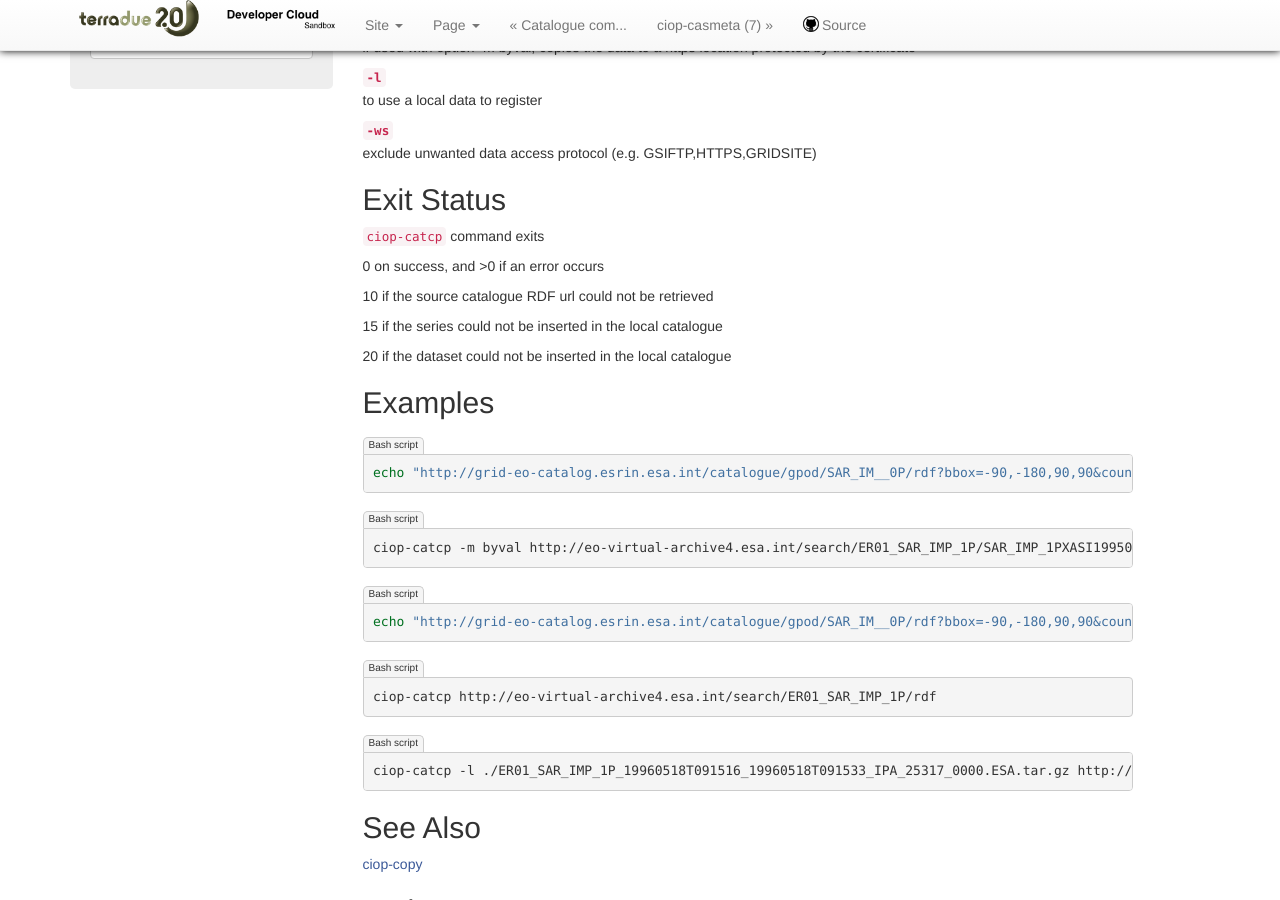
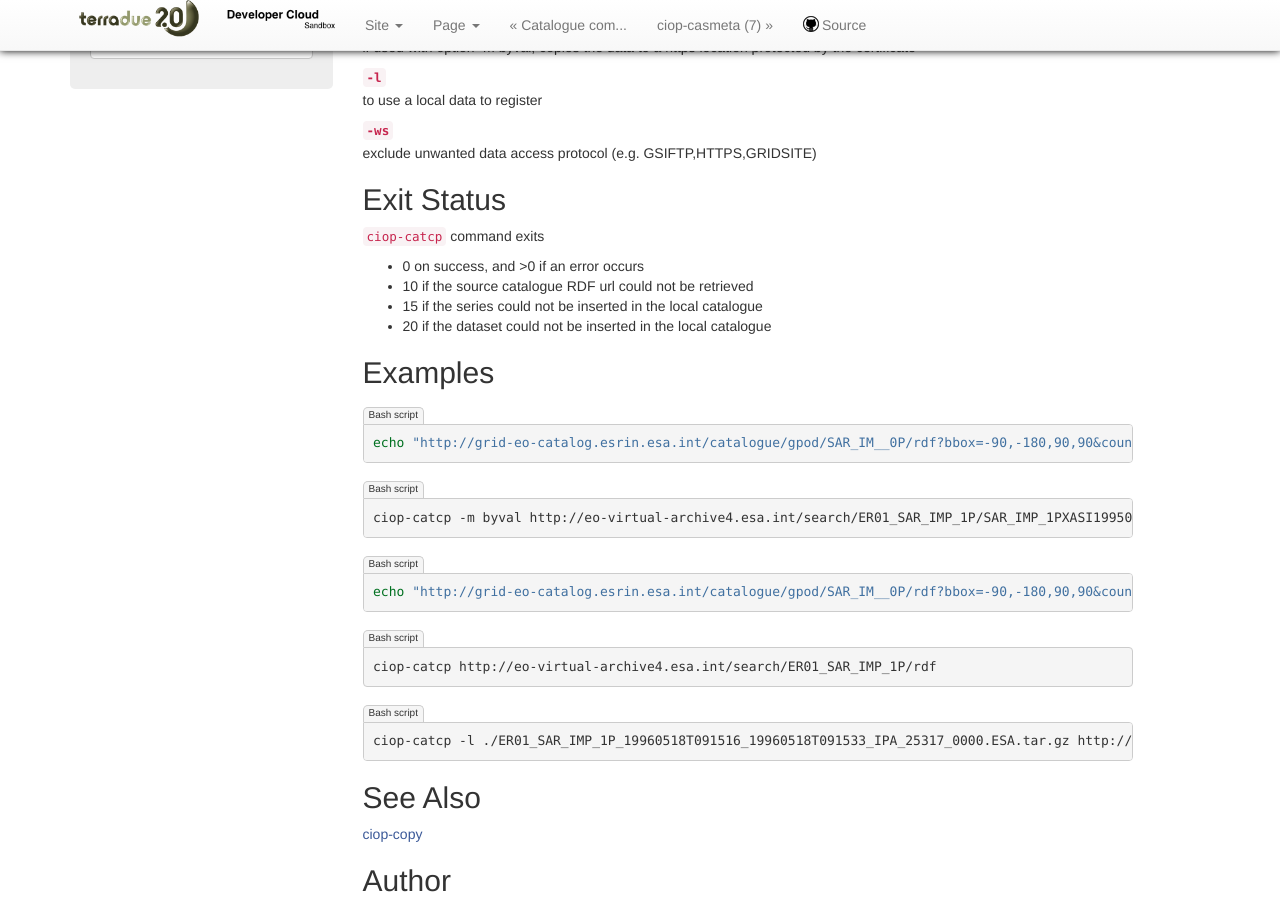
Before and after one commit to Terradue/doc-developer-sandbox, a Sphinx documentation site: the page built from source/reference/man/bash_commands_functions/catalogue/ciop-catcp.rst, in a window 1280 px wide and 900 px high, scrolled down 541 px. Built offline with Sphinx 7.4.7, drawn with Linux system fonts in a browser that asks for light colours; pages that are not in the unit, such as notebooks, are missing from menus.

```diff
--- a/source/reference/man/bash_commands_functions/catalogue/ciop-catcp.rst
+++ b/source/reference/man/bash_commands_functions/catalogue/ciop-catcp.rst
@@ -44,13 +44,13 @@ Exit Status
 
 ``ciop-catcp`` command exits
 
-0 on success, and >0 if an error occurs
+* 0 on success, and >0 if an error occurs
 
-10 if the source catalogue RDF url could not be retrieved
+* 10 if the source catalogue RDF url could not be retrieved
 
-15 if the series could not be inserted in the local catalogue
+* 15 if the series could not be inserted in the local catalogue
 
-20 if the dataset could not be inserted in the local catalogue
+* 20 if the dataset could not be inserted in the local catalogue
 
 Examples
 --------
```
Also changed, not shown: source/reference/man/bash_commands_functions/simulation/ciop-run.rst (+21 -13 lines), source/reference/man/bash_commands_functions/simulation/ciop-stop.rst (+6 -6 lines).
